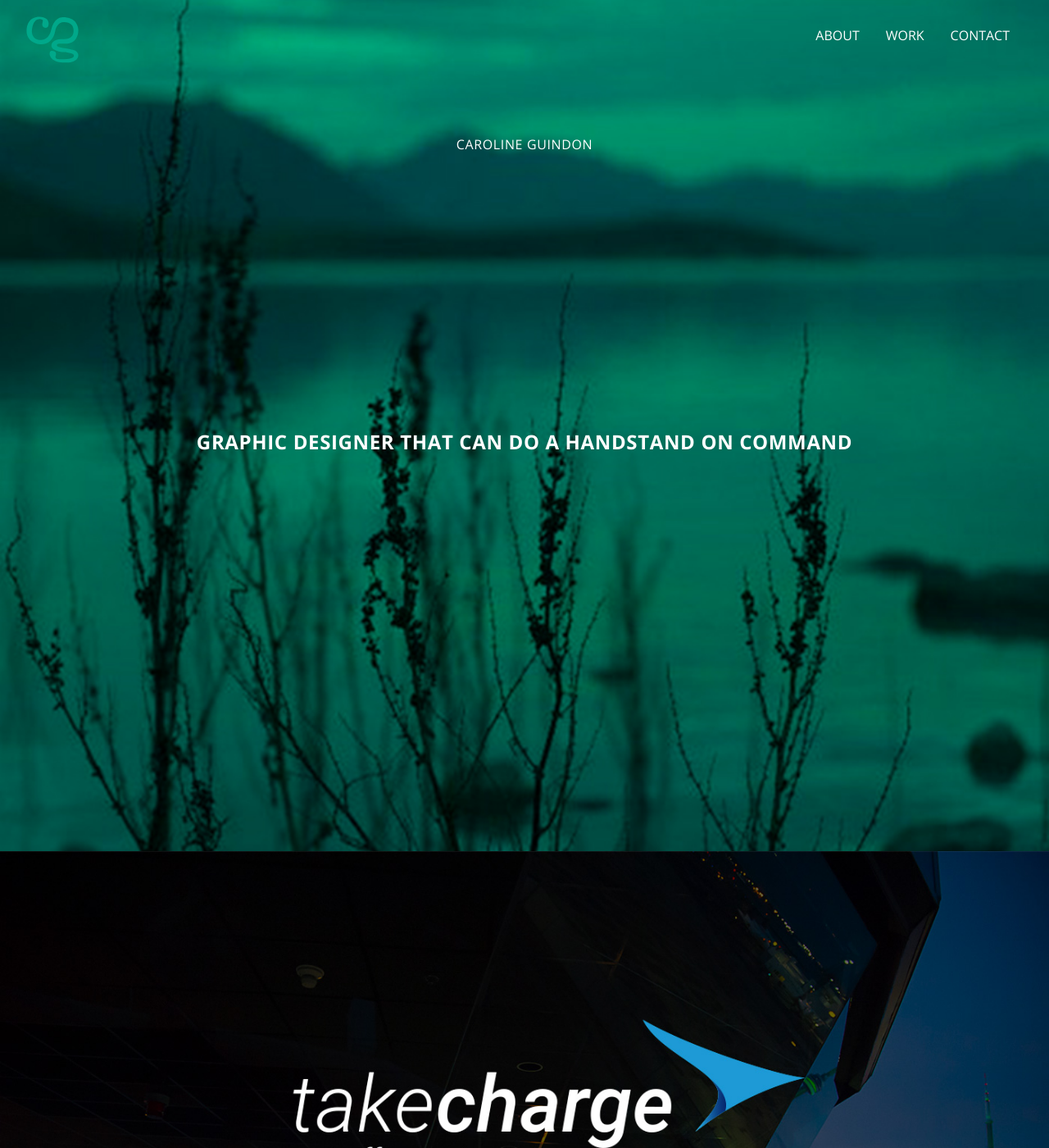
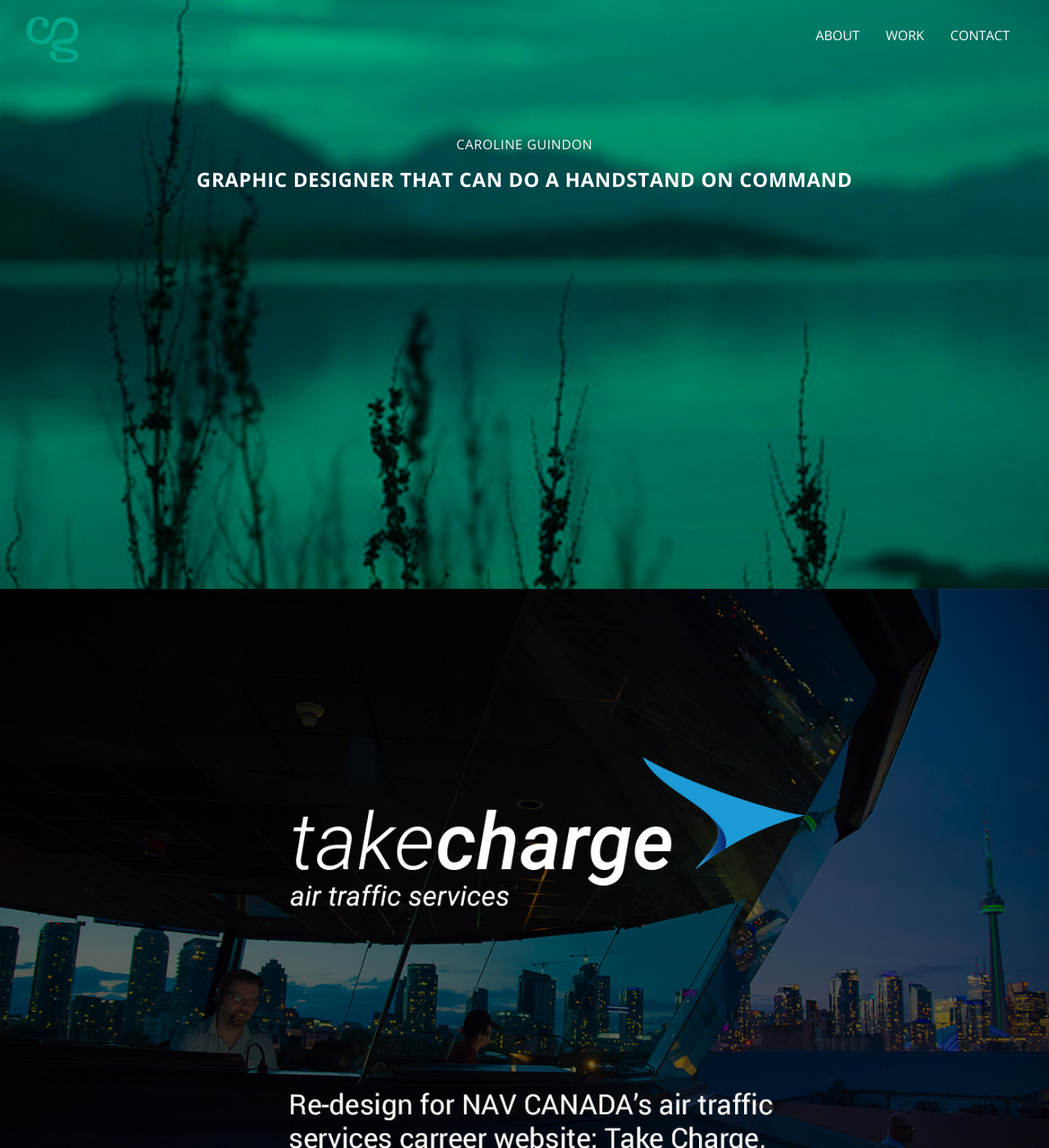
Before and after one commit to CGuindon/cgdesigned, a Jekyll site: the page built from index.html, in a window 1280 px wide and 1400 px high. Shown: the whole window at 82% size. Built offline with Jekyll 4.4.1, drawn with Linux system fonts in a browser that asks for light colours.

Commit message:
wrong p tag

```diff
--- a/_includes/css/general.css
+++ b/_includes/css/general.css
@@ -491,7 +491,7 @@
 	max-width: 7em;
 }
 
-.intro p {
+.font-graphic {
 	padding-bottom: 20em;
 }
 
```
